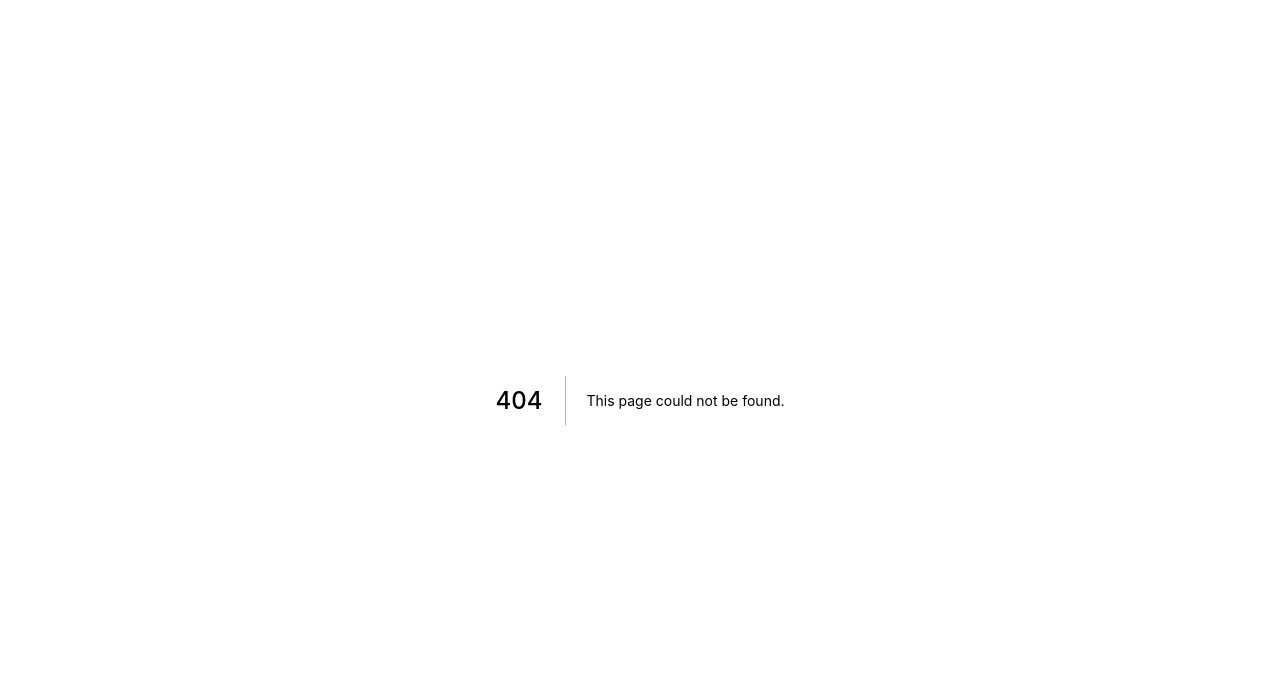
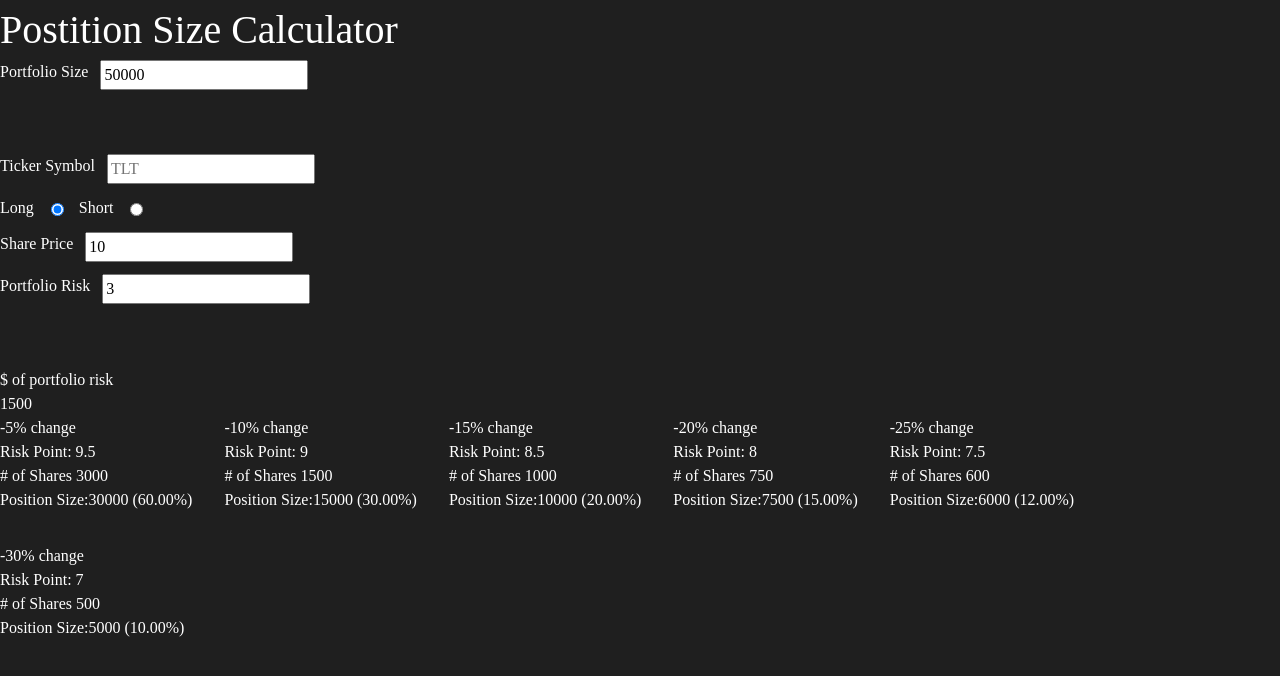
Before and after one commit to banana-boogie/bananaboogie.com, a Next.js app: page /position-size-calculator in a window 1280 px wide. Before the commit this address had no page. Shown: the top 676 px of the page. Built offline with nearby package versions, Linux system fonts and the light colour scheme.

Commit message:
Feature: position size calculator v1

```diff
--- /dev/null
+++ b/src/hooks/useInput.hook.js
@@ -0,0 +1,12 @@
+import { useState } from "react";
+
+export default function useInput(defaultValue) {
+  const [value, setValue] = useState(defaultValue);
+  function onChange(e) {
+    setValue(e.target.value);
+  }
+  return {
+    value,
+    onChange
+  };
+}
--- a/src/pages/index.mdx
+++ /dev/null
@@ -1 +0,0 @@
-# Hello
--- /dev/null
+++ b/src/pages/position-size-calculator.tsx
@@ -0,0 +1,169 @@
+import React, { useState } from "react";
+import type { NextPage } from "next";
+import styled from "styled-components";
+
+import useInput from "../hooks/useInput.hook";
+
+const PositionSizeCalculator: NextPage = () => {
+  const portfolioProps = useInput(50000);
+  const sharePriceProps = useInput(10);
+  const portfolioRiskProps = useInput(3);
+  const [tradeTypeValue, setTradeTypeValue] = useState("long");
+
+  const portfolioValueAtRisk =
+    portfolioProps.value && portfolioRiskProps.value
+      ? portfolioProps.value * (portfolioRiskProps.value / 100)
+      : 0;
+
+  const calculateRiskPoint = (percentChange: number) => {
+    const riskPoint =
+      tradeTypeValue === "long"
+        ? sharePriceProps.value * (1 - percentChange / 100)
+        : sharePriceProps.value * (1 + percentChange / 100);
+
+    return Number(riskPoint.toFixed(2));
+  };
+
+  const calculateNumberOfShares = (percentChange: number): number => {
+    const riskPoint = calculateRiskPoint(percentChange);
+    return Number(
+      Math.abs(
+        portfolioValueAtRisk / (sharePriceProps.value - riskPoint)
+      ).toFixed(0)
+    );
+  };
+
+  const calculatePositionSizeValue = (percentChange: number): number => {
+    const numberOfShares = calculateNumberOfShares(percentChange);
+    return Number((sharePriceProps.value * numberOfShares).toFixed(2));
+  };
+
+  const calculatePositionSizePercentage = (percentChange: number) => {
+    const positionSize = calculatePositionSizeValue(percentChange);
+    return ((positionSize / portfolioProps.value) * 100).toFixed(2);
+  };
+
+  return (
+    <Wrapper>
+      <Title>Postition Size Calculator</Title>
+      <PortfolioSizeLabel>
+        Portfolio Size
+        <Input {...portfolioProps} placeholder="50000" />
+      </PortfolioSizeLabel>
+      <TradeWrapper>
+        <Label>
+          Ticker Symbol
+          <Input placeholder="TLT" />
+        </Label>
+        <TradeTypeWrapper>
+          <Label>
+            Long
+            <RadioInput
+              type="radio"
+              value="long"
+              checked={tradeTypeValue === "long"}
+              onChange={(e) => setTradeTypeValue(e.target.value)}
+            />
+          </Label>
+          <Label>
+            Short
+            <RadioInput
+              type="radio"
+              value="short"
+              checked={tradeTypeValue === "short"}
+              onChange={(e) => setTradeTypeValue(e.target.value)}
+            />
+          </Label>
+        </TradeTypeWrapper>
+        <Label>
+          Share Price
+          <Input {...sharePriceProps} placeholder="10" />
+        </Label>
+        <Label>
+          Portfolio Risk
+          <Input {...portfolioRiskProps} placeholder="3" />
+        </Label>
+      </TradeWrapper>
+
+      <Summary>
+        <RiskSummaryWrapper>
+          <RiskSummaryTitle>$ of portfolio risk</RiskSummaryTitle>
+          <RiskSummaryValue>{portfolioValueAtRisk}</RiskSummaryValue>
+        </RiskSummaryWrapper>
+        <RiskScenarioWrapper>
+          {[5, 10, 15, 20, 25, 30].map((risk, index) => {
+            return (
+              <Scenario key={index}>
+                <ScenarioShareTitle>
+                  {tradeTypeValue === "long" ? "-" : "+"}
+                  {risk}% change
+                </ScenarioShareTitle>
+                <ScenarioSharePrice>
+                  Risk Point: {calculateRiskPoint(risk)}
+                </ScenarioSharePrice>
+                <ScenarioTotalShares>
+                  # of Shares {calculateNumberOfShares(risk)}
+                </ScenarioTotalShares>
+                <ScenarioPositionSize>
+                  Position Size:
+                  {calculatePositionSizeValue(risk)} (
+                  {calculatePositionSizePercentage(risk)}
+                  %)
+                </ScenarioPositionSize>
+              </Scenario>
+            );
+          })}
+        </RiskScenarioWrapper>
+      </Summary>
+    </Wrapper>
+  );
+};
+
+const Wrapper = styled.div``;
+
+const Title = styled.h1`
+  font-size: 2.5rem;
+`;
+
+const TradeWrapper = styled.div`
+  display: flex;
+  flex-direction: column;
+  gap: 12px;
+  margin-bottom: 64px;
+`;
+
+const Label = styled.label`
+  display: flex;
+  gap: 12px;
+`;
+
+const PortfolioSizeLabel = styled(Label)`
+  margin-bottom: 64px;
+`;
+
+const Input = styled.input``;
+const RadioInput = styled.input``;
+
+const TradeTypeWrapper = styled.div`
+  display: flex;
+  gap: 12px;
+`;
+
+const Summary = styled.div``;
+
+const RiskSummaryWrapper = styled.div``;
+const RiskSummaryTitle = styled.h2``;
+const RiskSummaryValue = styled.h3``;
+
+const RiskScenarioWrapper = styled.div`
+  display: flex;
+  flex-wrap: wrap;
+  gap: 32px;
+`;
+const Scenario = styled.div``;
+const ScenarioShareTitle = styled.h2``;
+const ScenarioSharePrice = styled.h3``;
+const ScenarioTotalShares = styled.h3``;
+const ScenarioPositionSize = styled.h3``;
+
+export default PositionSizeCalculator;
```
Also changed, not shown: src/pages/index.tsx (added, +30 -0 lines).
